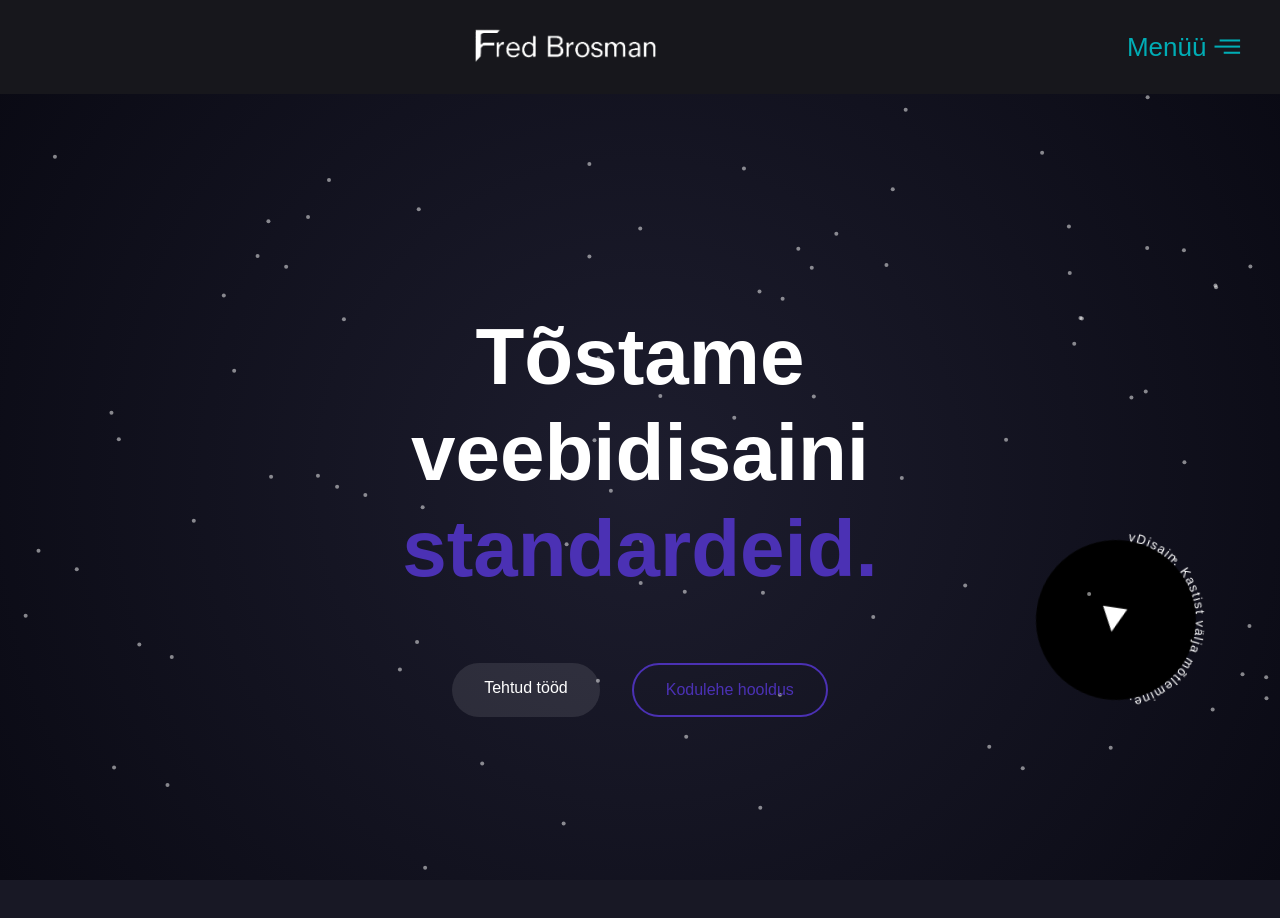
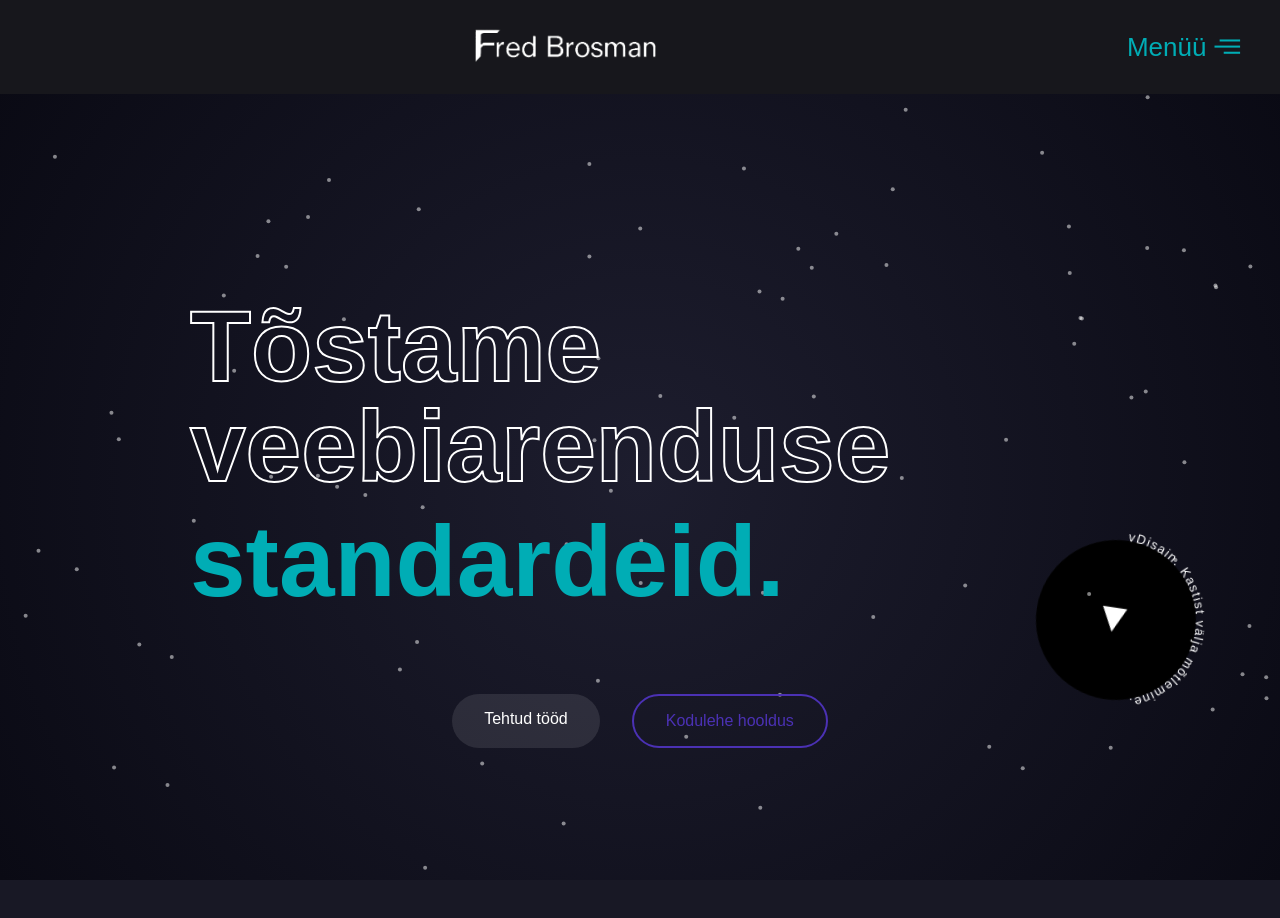
Before and after one commit to gloofys/vdisain, a React (Vite) app: page / in a window 1280 px wide. Shown: the top 918 px of the page. Built offline with nearby package versions, Linux system fonts and the light colour scheme.

Commit message:
Finished RotatingHeadline.jsx for desktop.

```diff
--- a/src/components/Hero.jsx
+++ b/src/components/Hero.jsx
@@ -3,6 +3,7 @@ import Particles, { initParticlesEngine } from "@tsparticles/react";
 import { useEffect, useState } from "react";
 import { loadSlim } from "@tsparticles/slim";
 import "../styles/components/Hero.scss";
+import RotatingHeadline from "./RotatingHeadline.jsx";
 
 const Hero = () => {
     const [init, setInit] = useState(false);
@@ -50,10 +51,14 @@ const Hero = () => {
             )}
 
             <div className="hero__content">
-                <h1>
-                    Tõstame<br />
-                    veebidisaini <span className="highlight">standardeid.</span>
-                </h1>
+                <RotatingHeadline
+                    rotatingWords={[
+                        "veebilahenduste",
+                        "veebidisaini",
+                        "veebiarenduse",
+                        "digiturunduse"
+                    ]}
+                />
                 <div className="hero__buttons">
                     <a href="#projects" className="btn">Tehtud tööd</a>
                     <a href="#contact" className="btn btn--secondary">Kodulehe hooldus</a>
--- /dev/null
+++ b/src/components/RotatingHeadline.jsx
@@ -0,0 +1,39 @@
+import React, { useEffect, useState } from "react";
+import "../styles/components/RotatingHeadline.scss";
+
+const RotatingHeadline = ({
+                              staticText = "Tõstame",
+                              rotatingWords,
+                              interval = 2500,
+                          }) => {
+    const [index, setIndex] = useState(0);
+
+    useEffect(() => {
+        const loop = setInterval(() => {
+            setIndex((prev) => (prev + 1) % rotatingWords.length);
+        }, interval);
+
+        return () => clearInterval(loop);
+    }, [rotatingWords, interval]);
+
+    return (
+        <h1 className="rotating-headline">
+            <span className="rotating-headline__prefix">{staticText}<br /></span>
+            <span className="rotating-headline__words">
+        {rotatingWords.map((word, i) => (
+            <span
+                key={i}
+                className={`rotating-headline__word ${
+                    i === index ? "active" : "inactive"
+                }`}
+            >
+            {word}
+          </span>
+        ))}
+      </span>
+            <span className="highlight">standardeid.</span>
+        </h1>
+    );
+};
+
+export default RotatingHeadline;
--- a/src/styles/components/Hero.scss
+++ b/src/styles/components/Hero.scss
@@ -32,12 +32,10 @@
     padding: 2rem;
 
     h1 {
-      font-size: 5rem;
-      font-weight: 700;
-      line-height: 1.2;
+
 
       .highlight {
-        color: var(--primary-color);
+        color: #00ADB5;;
       }
 
       @media (max-width: 768px) {
--- /dev/null
+++ b/src/styles/components/RotatingHeadline.scss
@@ -0,0 +1,54 @@
+.rotating-headline {
+  font-size: 100px;
+  font-weight: 700;
+  line-height: 1em;
+  text-align: start;
+  font-family: 'Poppins', sans-serif;
+
+
+  .highlight {
+    color: #00ADB5;;
+  }
+
+  @media (max-width: 768px) {
+    font-size: 3rem;
+  }
+
+  &__prefix {
+    display: block;
+    color: transparent;
+    -webkit-text-stroke: 2px white;
+  }
+
+  &__words {
+    display: inline-block;
+    position: relative;
+    width: 14ch; // Adjust based on longest word
+    height: 1em;
+    vertical-align: baseline;
+    margin-right: 0.5rem;
+  }
+
+  &__word {
+    position: absolute;
+    top: 0;
+    left: 0;
+    white-space: nowrap;
+    opacity: 0;
+    transform: translateY(100%);
+    transition: opacity 0.4s ease, transform 0.4s ease;
+    color: transparent;
+    -webkit-text-stroke: 2px white;
+
+
+    &.active {
+      opacity: 1;
+      transform: translateY(0);
+    }
+
+    &.inactive {
+      opacity: 0;
+      transform: translateY(-100%);
+    }
+  }
+}
```
